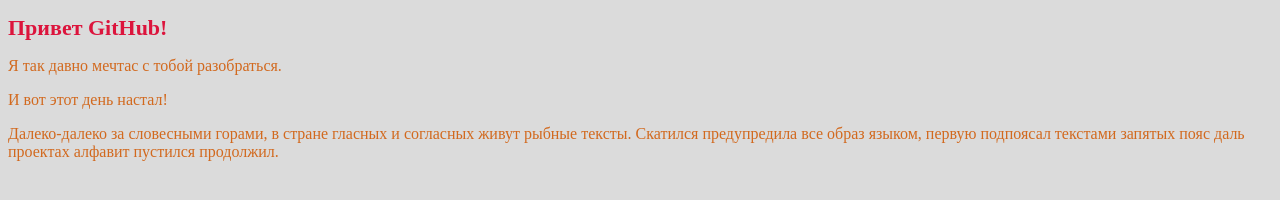
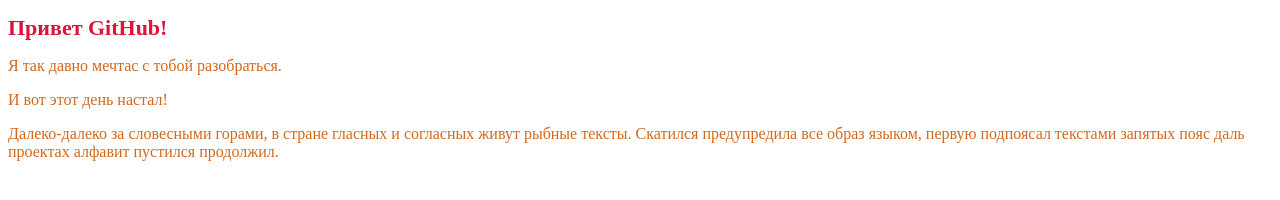
Before and after one commit to agentfreedom/github-start, a plain HTML site: page index.html in a window 1280 px wide. Drawn offline with Linux system fonts and the light colour scheme.

Commit message:
Цвет фона белый

```diff
--- a/css/style.css
+++ b/css/style.css
@@ -1,5 +1,5 @@
 body {
-  background: #dbdbdb;
+  background: #fff;
 }
 
 h1 {
```
